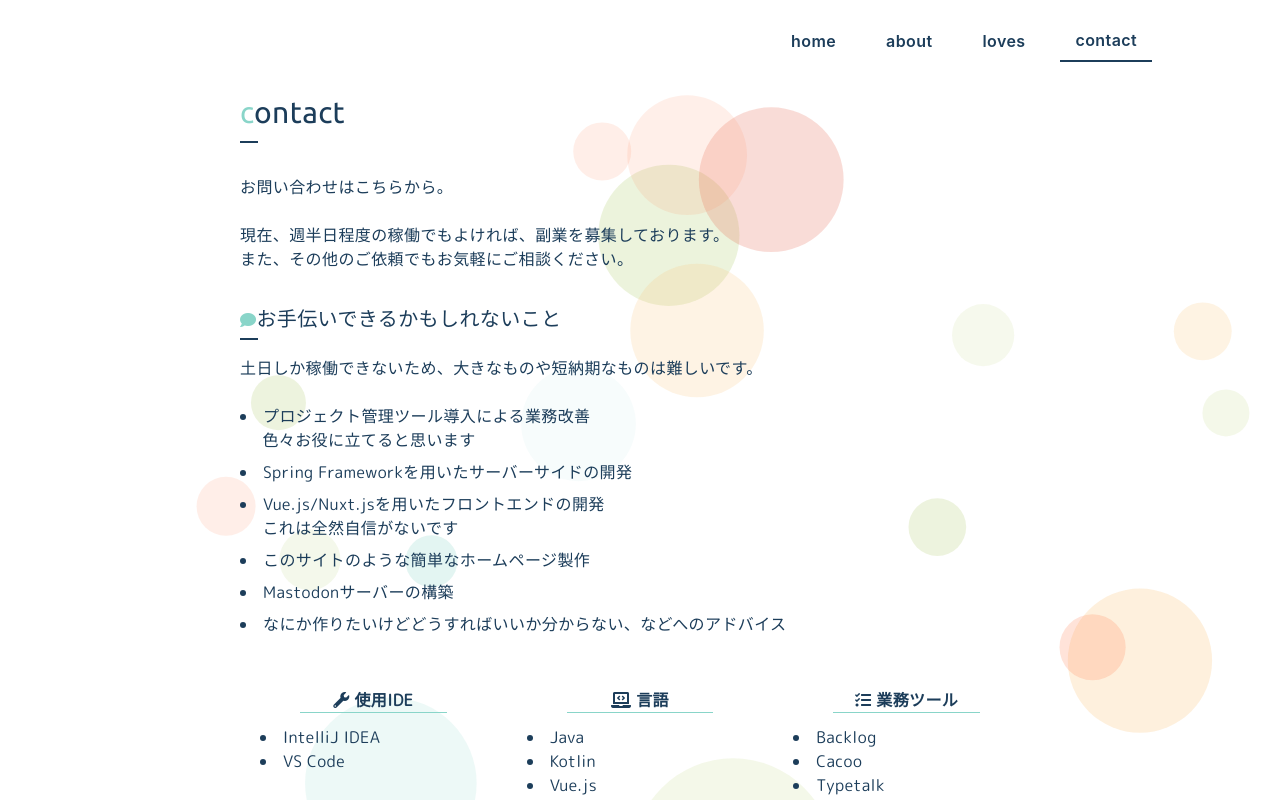
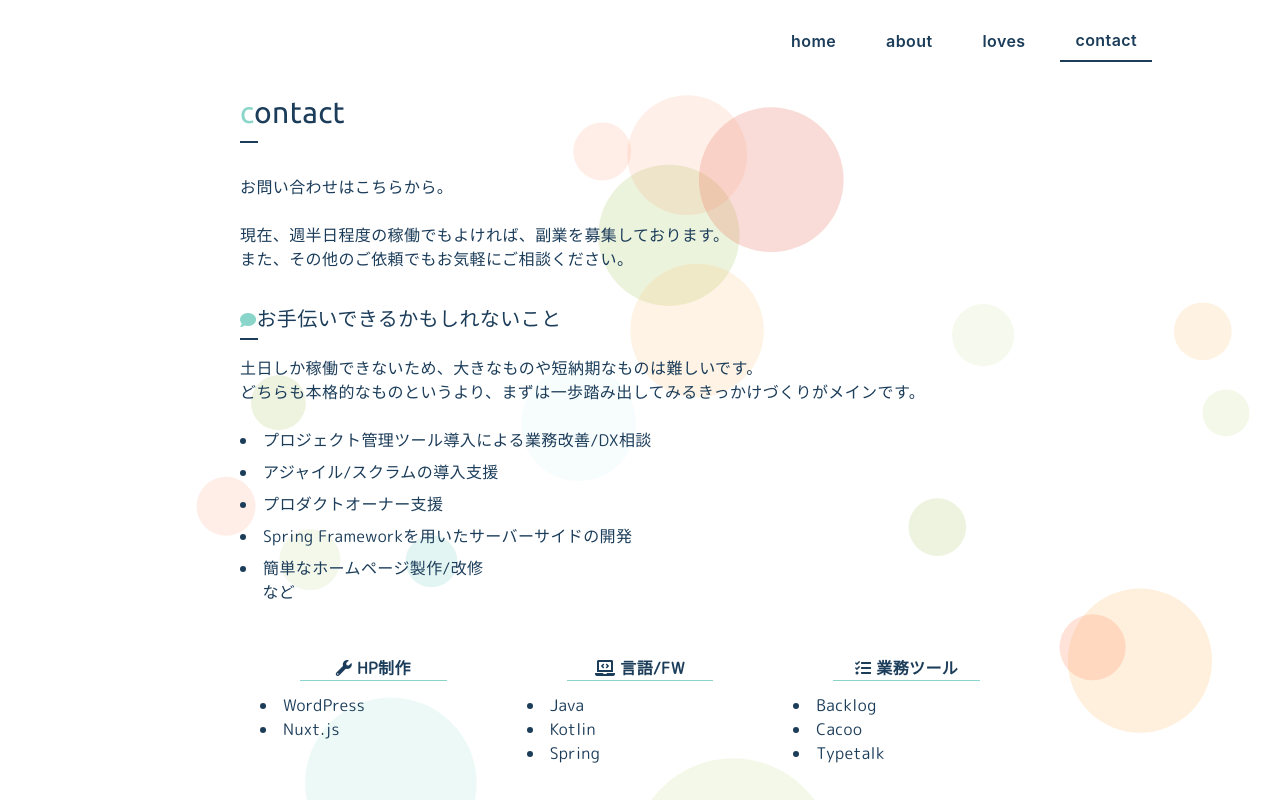
Before and after one commit to kxn4t/homepage, a Nuxt app: page /contact in a window 1280 px wide. Shown: the top 802 px of the page. Built offline with nearby package versions, Linux system fonts and the light colour scheme.

Commit message:
update text

```diff
--- a/components/organisms/about/About.vue
+++ b/components/organisms/about/About.vue
@@ -11,7 +11,7 @@
         加藤かな<span class="font-ubuntu text-sm ml-3">( kana@kxn4t )</span>
       </div>
       <div class="font-ja">
-        <p>都内在住の美少女エンジニア。</p>
+        <p>関東在住の美少女エンジニア。</p>
         <p>
           プログラムを書くよりも機能の設計などが得意で、最近はプロダクトオーナーとして色々やってる。
         </p>
--- a/components/organisms/about/AboutMore.vue
+++ b/components/organisms/about/AboutMore.vue
@@ -35,7 +35,7 @@ export default {
         {
           header: '言語',
           headerIconClasses: ['fas', 'fa-laptop-code'],
-          list: ['Java', 'kotlin', 'PHP']
+          list: ['Java', 'kotlin']
         }
       ]
     }
--- a/components/organisms/contact/ContactDescription.vue
+++ b/components/organisms/contact/ContactDescription.vue
@@ -6,22 +6,20 @@
         <span class="font-ja">お手伝いできるかもしれないこと</span>
       </h1>
       <div class="font-ja">
+        <p>
+          土日しか稼働できないため、大きなものや短納期なものは難しいです。
+        </p>
         <p class="mb-6">
-          土日しか稼働できないため、大きなものや短納期なものは難しいです。
+          どちらも本格的なものというより、まずは一歩踏み出してみるきっかけづくりがメインです。
         </p>
         <ul class="list-disc list-inside">
           <li>
-            プロジェクト管理ツール導入による業務改善<br />色々お役に立てると思います
+            プロジェクト管理ツール導入による業務改善/DX相談
           </li>
+          <li>アジャイル/スクラムの導入支援</li>
+          <li>プロダクトオーナー支援</li>
           <li>Spring Frameworkを用いたサーバーサイドの開発</li>
-          <li>
-            Vue.js/Nuxt.jsを用いたフロントエンドの開発<br />これは全然自信がないです
-          </li>
-          <li>このサイトのような簡単なホームページ製作</li>
-          <li>Mastodonサーバーの構築</li>
-          <li>
-            なにか作りたいけどどうすればいいか分からない、などへのアドバイス
-          </li>
+          <li>簡単なホームページ製作/改修<br>など</li>
         </ul>
       </div>
     </section>
@@ -52,14 +50,14 @@ export default {
     return {
       items: [
         {
-          header: '使用IDE',
+          header: 'HP制作',
           headerIconClasses: ['fas', 'fa-wrench'],
-          list: ['IntelliJ IDEA', 'VS Code']
+          list: ['WordPress', 'Nuxt.js']
         },
         {
-          header: '言語',
+          header: '言語/FW',
           headerIconClasses: ['fas', 'fa-laptop-code'],
-          list: ['Java', 'Kotlin', 'Vue.js']
+          list: ['Java', 'Kotlin', 'Spring']
         },
         {
           header: '業務ツール',
```
